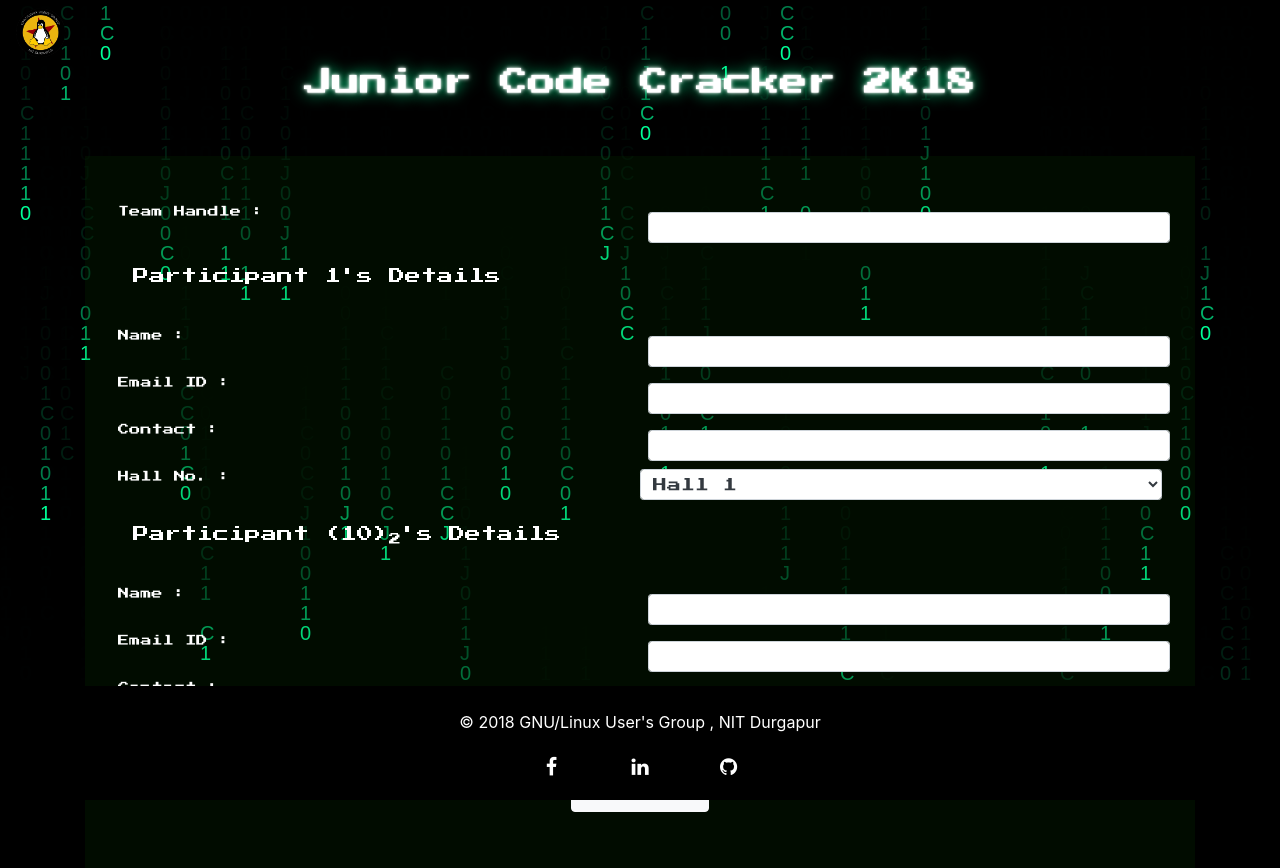
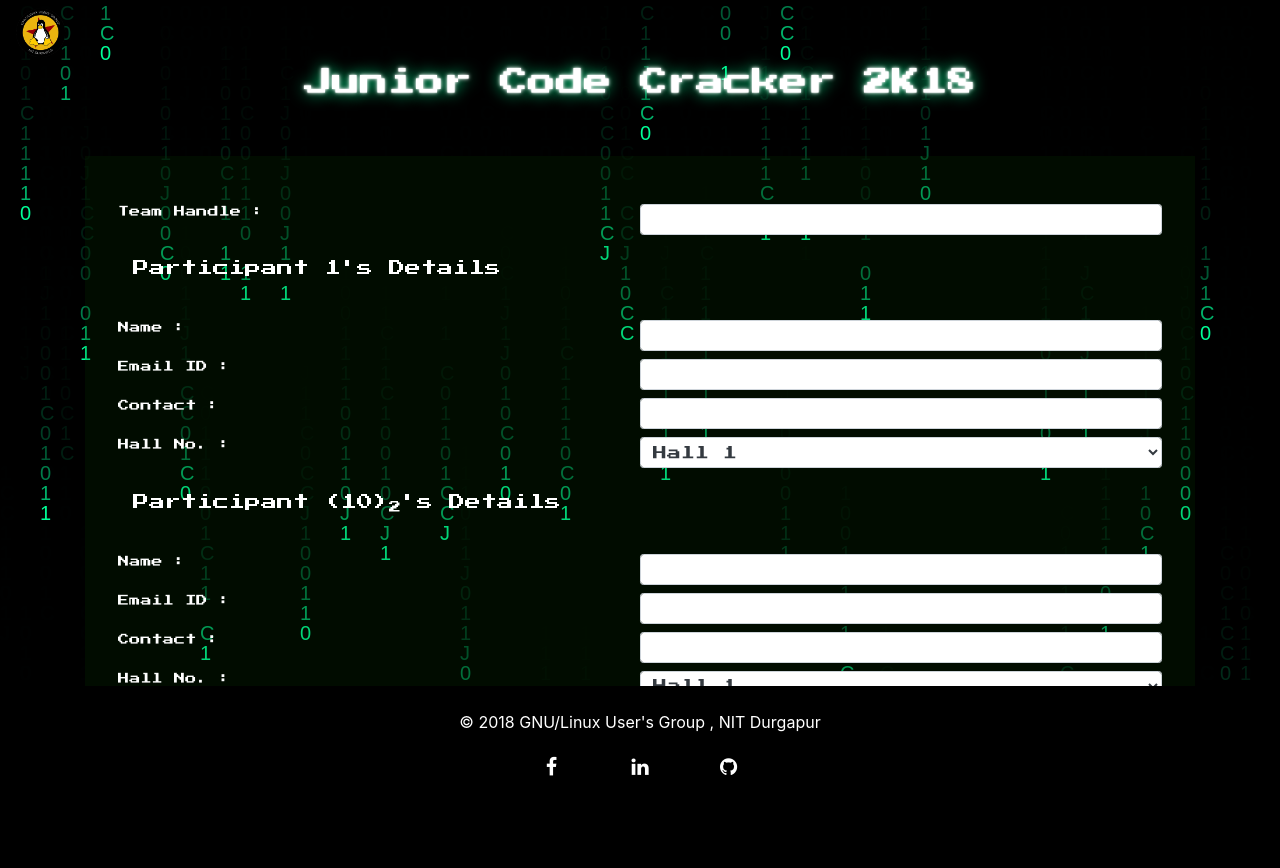
Before and after one commit to lugnitdgp/jcc-registration-portal, a Django app: page / in a window 1280 px wide. After the commit the page ends 776 px from the top, so only its background shows below. Run offline with Django 3.2, Linux system fonts and the light colour scheme; some libraries are stand-ins or nearby versions.

Commit message:
Aligned drop-down box and input box
Putting Padding and Margins in 'input' equal to zero.{margin:0, padding:0} in 'master.css' have removed this bug

```diff
--- a/static/css/master.css
+++ b/static/css/master.css
@@ -26,8 +26,11 @@ form{
   font-size: 0.7rem;
 }
 input{
-  margin: 0.5rem;
+  margin: 0;
+  padding: 0;
+
 }
+
 .reg-suc{
   margin-top:40vh;
 }
```
